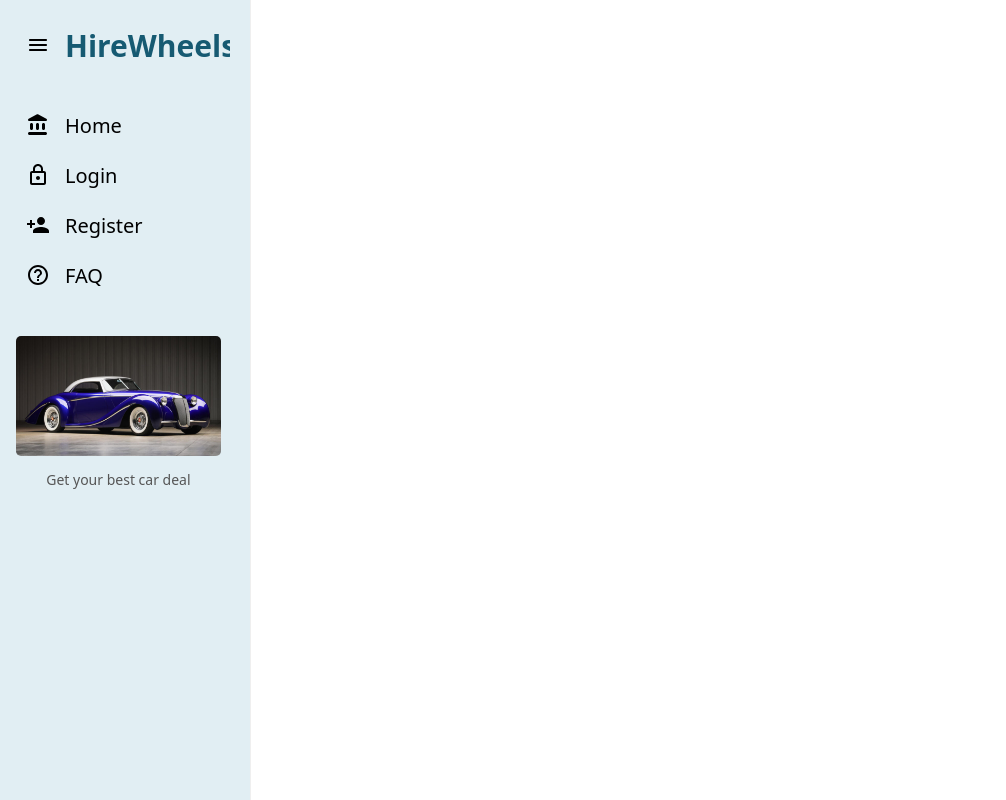
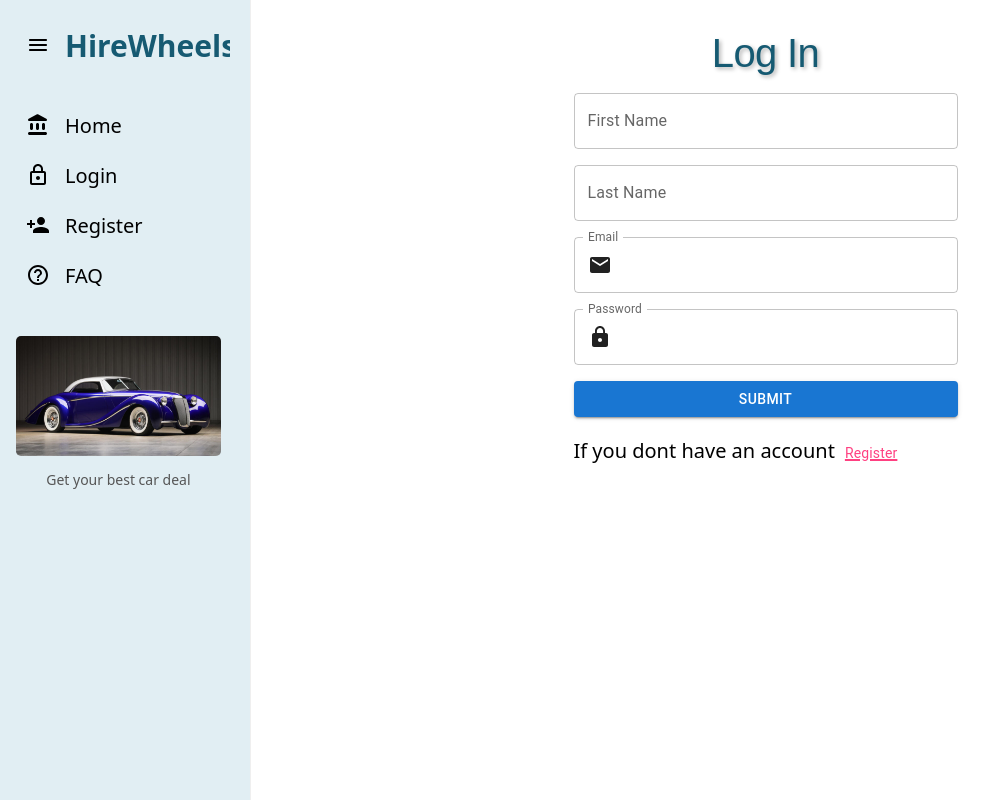
Before and after one commit to KingPrince001/Hire-Car-Client-Side, a React (Vite) app: page /login in a window 1280 px wide. Shown: the whole page, without its empty margins (0-1006 px from the left). Built offline with nearby package versions, Linux system fonts and the light colour scheme.

Commit message:
login change

```diff
--- a/src/App.jsx
+++ b/src/App.jsx
@@ -22,7 +22,7 @@ import Account from './pages/Account';
 import Privacy from './pages/Privacy';
 import Notifications from './pages/Notifications';
 import Register from './pages/Register';
-import login from './pages/login';
+import Login from './pages/Login';
 import FAQ from './pages/FAQ';
 import NotFound from './pages/NotFound';
 import './App.css';
@@ -134,7 +134,7 @@ return () => {
     <Route path='account' element={<Account />} />
     <Route path='privacy' element={<Privacy />} />
     <Route path='notifications' element={<Notifications />} />
-    <Route path='login' element={<login />} />
+    <Route path='login' element={<Login />} />
     <Route path='register' element={<Register />} />
     <Route path='FAQ' element={<FAQ />} />
      <Route path='/*' element={<NotFound />} />
--- a/src/pages/login.jsx
+++ b/src/pages/login.jsx
@@ -2,7 +2,9 @@ import LoginForm from "../components/login/LoginForm";
 import './login.css'
 import Redirect from "../components/Redirect";
 import LoginPageTitle from "../components/login/LoginPageTitle";
-const login =() => {
+
+
+const Login =() => {
   return (
     <div className="login-page">
       <LoginPageTitle />
@@ -15,4 +17,4 @@ const login =() => {
   )
 }
 
-export default login
+export default Login;
```
